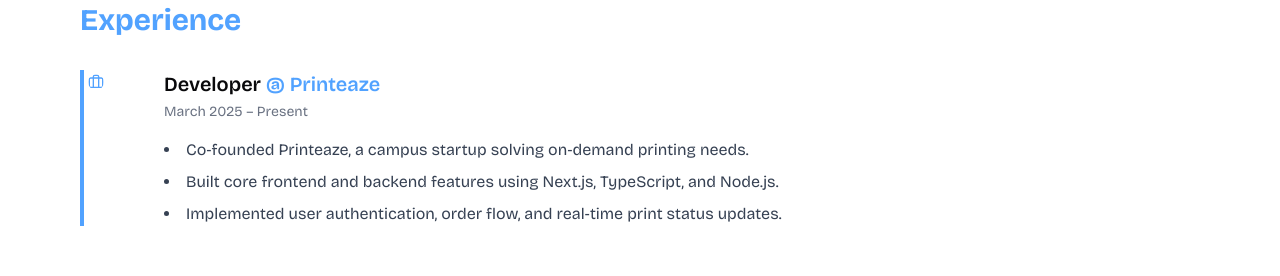
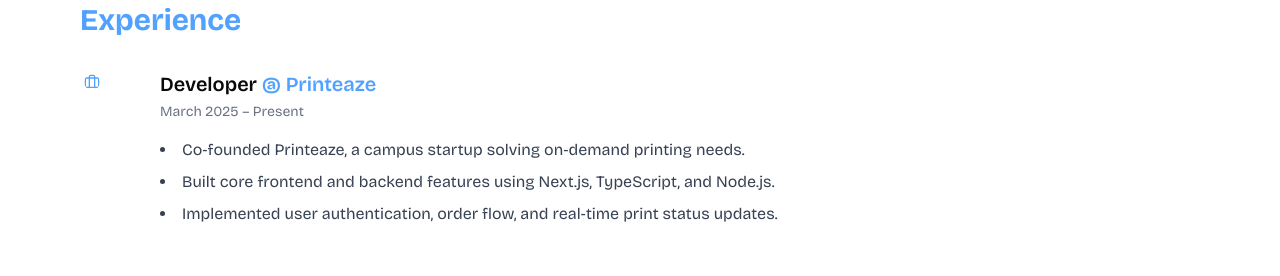
Before and after one commit to fisayo-dev/fisayoportfolio, a Next.js app: page / in a window 1280 px wide. Shown: the part 530-806 px from the top of the page. Built offline with nearby package versions, Linux system fonts and the light colour scheme.

Commit message:
style: remove border

```diff
--- a/components/Experience.tsx
+++ b/components/Experience.tsx
@@ -38,7 +38,7 @@ const Experience: React.FC<ExperienceProps> = () => {
           {experiences.map((exp) => (
             <div
               key={exp.id}
-              className="relative pl-12 border-l-4 border-blue-400 md:pl-16 lg:pl-20"
+              className="relative pl-12 md:pl-16 lg:pl-20"
             >
               <Briefcase
                 className="absolute left-0 top-0 bg-white text-blue-400 rounded-full p-1"
```
